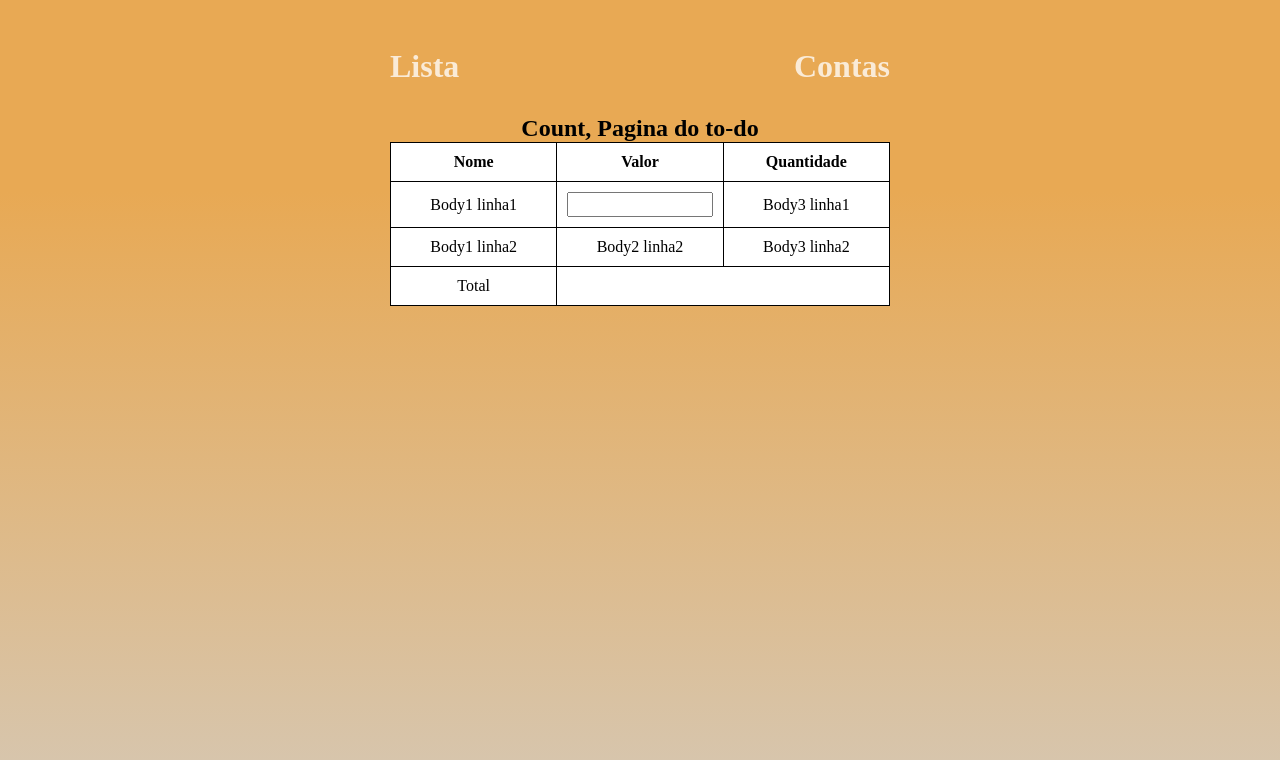
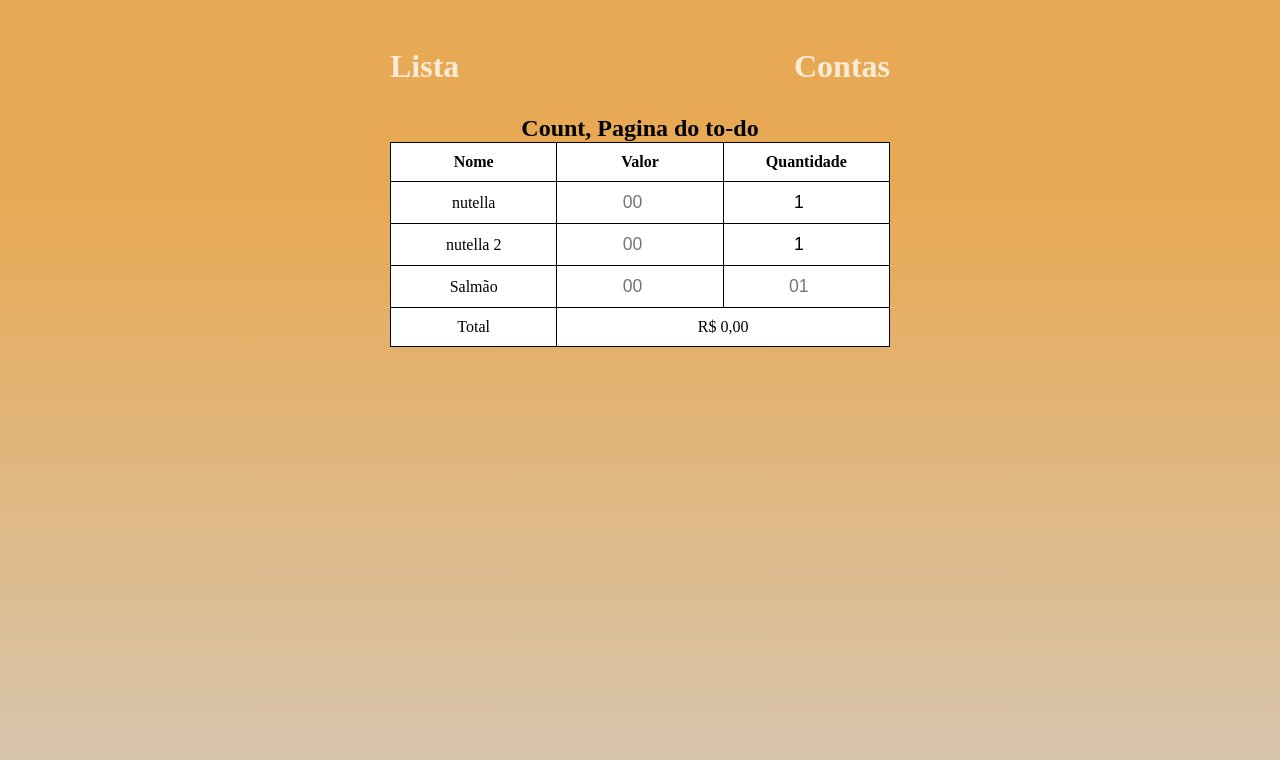
Before and after one commit to AbnnerB/shopping-assistant, a React (Create React App) app: page /count in a window 1280 px wide. Shown: the top 760 px of the page. Built offline with nearby package versions, Linux system fonts and the light colour scheme.

Commit message:
adicionei states nos inputs, e efetuei a função de soma

```diff
--- a/src/pages/Count/count.css
+++ b/src/pages/Count/count.css
@@ -18,7 +18,8 @@ table {
 .inputTabela {
   width: 100%;
   font-size: 1.1rem;
-  /* border: none; */
+  border: none;
+  /* outline: 1px solid rgb(156, 156, 156); */
   outline: none;
   text-align: center;
 }
--- a/src/pages/Count/index.js
+++ b/src/pages/Count/index.js
@@ -1,8 +1,26 @@
+import { useEffect, useState } from "react";
+
 import Header from "../../components/Header";
 
 import "./count.css";
 
 export default function Count() {
+  const [valor, setValor] = useState("");
+  const [quantidade, setQuantidade] = useState(1);
+  const [total, setTotal] = useState("");
+
+  useEffect(() => {
+    function soma() {
+      if (quantidade < 1) {
+        setQuantidade(1);
+      }
+
+      let somaValores = valor * quantidade;
+      setTotal(somaValores);
+    }
+    soma();
+  }, [quantidade, valor]);
+
   return (
     <div className="containerHome">
       <Header />
@@ -18,22 +36,80 @@ export default function Count() {
         </thead>
         <tbody>
           <tr>
-            <td>Body1 linha1</td>
+            <td>nutella </td>
             <td>
-              <input className="inputTabela" type="number" />
+              <input
+                className="inputTabela"
+                type="number"
+                placeholder="00"
+                min="1"
+                value={valor}
+                onChange={(e) => setValor(e.target.value)}
+              />
             </td>
-            <td>Body3 linha1</td>
+            <td>
+              <input
+                className="inputTabela"
+                type="number"
+                placeholder="01"
+                min="1"
+                value={quantidade}
+                onChange={(e) => setQuantidade(e.target.value)}
+              />
+            </td>
           </tr>
           <tr>
-            <td>Body1 linha2</td>
-            <td>Body2 linha2</td>
-            <td>Body3 linha2</td>
+            <td>nutella 2</td>
+            <td>
+              <input
+                className="inputTabela"
+                type="number"
+                placeholder="00"
+                min="1"
+                value={valor}
+                onChange={(e) => setValor(e.target.value)}
+              />
+            </td>
+            <td>
+              <input
+                className="inputTabela"
+                type="number"
+                placeholder="01"
+                min="1"
+                value={quantidade}
+                onChange={(e) => setQuantidade(e.target.value)}
+              />
+            </td>
+          </tr>
+          <tr>
+            <td>Salmão</td>
+            <td>
+              <input
+                className="inputTabela"
+                type="number"
+                placeholder="00"
+                min="1"
+              />
+            </td>
+            <td>
+              <input
+                className="inputTabela"
+                type="number"
+                min="1"
+                placeholder="01"
+              />
+            </td>
           </tr>
         </tbody>
         <tfoot>
           <tr>
             <td>Total</td>
-            <td colSpan="2"></td>
+            <td colSpan="2">
+              {total.toLocaleString("pt-br", {
+                style: "currency",
+                currency: "BRL",
+              })}
+            </td>
           </tr>
         </tfoot>
       </table>
```
